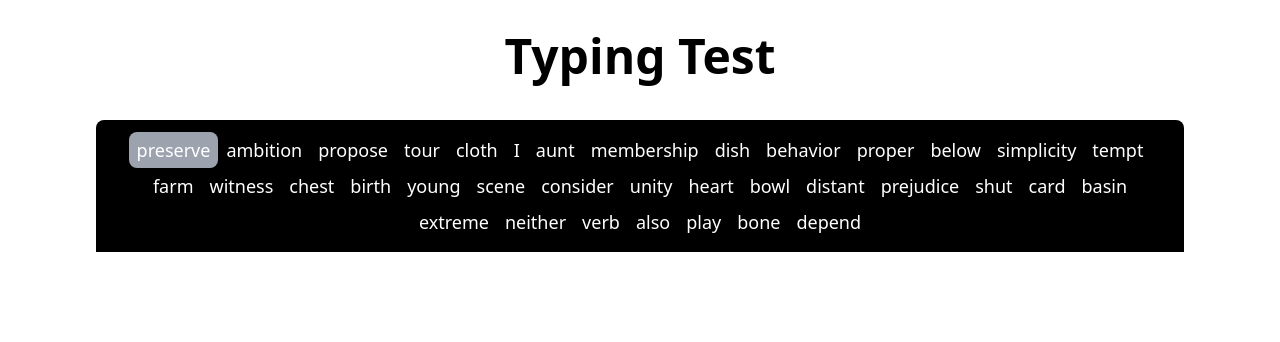
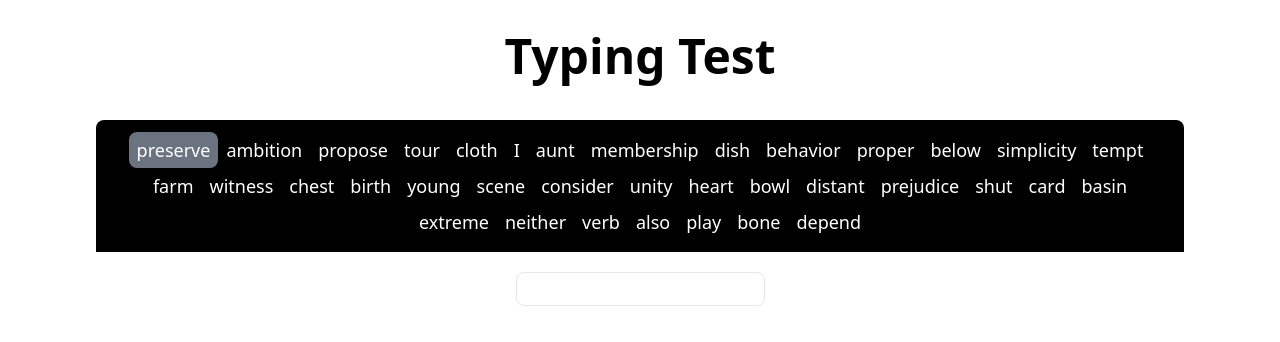
Before and after one commit to acaemr22/typer, a Next.js app: page / in a window 1280 px wide. Shown: the top 342 px of the page. Built offline with nearby package versions, Linux system fonts and the light colour scheme.

Commit message:
feat: add inputting a word, also add input and word comparing with styling the word

```diff
--- a/src/app/page.jsx
+++ b/src/app/page.jsx
@@ -1,4 +1,5 @@
 import WordList from "@/components/WordList";
+import WordInput from "@/components/WordInput";
 
 export default function Page() {
   return (
@@ -8,6 +9,7 @@ export default function Page() {
       </secton>
       <section className="px-24">
         <WordList />
+        <WordInput />
       </section>
     </main>
   );
--- /dev/null
+++ b/src/components/WordInput.jsx
@@ -0,0 +1,24 @@
+"use client";
+
+import React, { useEffect } from "react";
+import { useSelector } from "react-redux";
+import { useDispatch } from "react-redux";
+import { handleInputChange } from "@/redux/typingTest/typingTestSlice";
+
+const WordInput = () => {
+  const dispatch = useDispatch();
+  const val = useSelector((state) => state.typingTest.input);
+
+  return (
+    <div className="flex items-center justify-center py-5">
+      <input
+        className="border-slate border rounded-lg px-2 py-1"
+        type="text"
+        value={val}
+        onChange={(e) => dispatch(handleInputChange({ input: e.target.value }))}
+      />
+    </div>
+  );
+};
+
+export default WordInput;
--- a/src/components/WordList.jsx
+++ b/src/components/WordList.jsx
@@ -2,9 +2,7 @@
 import { useDispatch } from "react-redux";
 import { useSelector } from "react-redux";
 import Word from "./Word";
-import {
-  fetchWordList,
-} from "@/redux/typingTest/typingTestSlice";
+import { fetchWordList } from "@/redux/typingTest/typingTestSlice";
 import { useEffect } from "react";
 
 const WordList = () => {
@@ -13,20 +11,44 @@ const WordList = () => {
     dispatch(fetchWordList({ wordListType: "words-2000" }));
   }, []);
 
+  const classNames = ["bg-gray-500", "bg-blue-500", "bg-red-500"];
+
   const {
     completedCount,
     limits,
     wordList,
-    fetchWordListStatus,
+    wordClassNames,
+    correctTypedWordIndexes,
   } = useSelector((state) => state.typingTest);
 
+  const fetchWordListStatus = useSelector(
+    (state) => state.typingTest.fetchWordList.status
+  );
+
   return (
-    <div className="bg-black text-white flex flex-row justify-center flex-wrap py-3 px-3 rounded-t-lg">
+    <div className="bg-black text-white flex flex-row justify-center flex-wrap py-3 px-3 rounded-t-lg w-full">
       {fetchWordListStatus !== "failed" ? (
         wordList.slice(limits.start, limits.end).map((word, index) => {
           if (index == completedCount - limits.start) {
-            return <Word word={word} className="bg-gray-400 rounded-lg" />;
-          } else return <Word word={word} className="" />;
+            // returns the current word
+            return (
+              <Word
+                key={index}
+                word={word}
+                className={classNames[wordClassNames] + " rounded-lg"}
+              />
+            );
+          } else if (limits.start + index < completedCount) {
+            if (correctTypedWordIndexes.includes(limits.start + index)) {
+              // returns the current word correct typed words
+              return <Word key={index} word={word} className="text-blue-500" />;
+            } else {
+              return <Word key={index} word={word} className="text-red-500" />;
+            }
+          } else {
+            // returns the normal words
+            return <Word key={index} word={word} />;
+          }
         })
       ) : (
         <div>There was a problem, please reload the page.</div>
--- a/src/redux/typingTest/typingTestSlice.js
+++ b/src/redux/typingTest/typingTestSlice.js
@@ -21,16 +21,38 @@ export const typingTestSlice = createSlice({
     fetchWordList: {
       status: "idle",
     },
+    wordClassNames: 0,
+    currentWord: "",
+    currentWordState: "idle",
     limits: { start: 0, end: 36, diff: 36 },
   },
   reducers: {
     handleInputChange: (state, action) => {
-      const input = action.payload;
+      const input = action.payload.input;
+      if (!/\s+/g.test(input)) {
+        state.input = input;
 
-      if (input !== " " && input.slice(-1) !== " ") {
-        state.input = input;
+        state.wordClassNames = !input
+          ? 0
+          : state.currentWord.includes(input)
+          ? 1
+          : 2;
       } else {
+        if (/\S+\s$/g.test(input)) {
+          const { limits, completedCount } = state;
+          if (limits.end == completedCount + 1) {
+            state.limits.start += state.limits.diff;
+            state.limits.end += state.limits.diff;
+          }
+
+          if (input.slice(0, -1) == state.currentWord) {
+            state.correctTypedWordIndexes.push(completedCount);
+          }
+          state.currentWord = state.wordList[completedCount + 1];
+          state.wordClassNames = 0;
+        }
         state.input = "";
+        state.completedCount++;
       }
     },
   },
@@ -39,6 +61,7 @@ export const typingTestSlice = createSlice({
     builder.addCase(fetchWordList.fulfilled, (state, action) => {
       state.status = "succeeded";
       state.wordList = action.payload;
+      state.currentWord = action.payload[state.completedCount];
     });
     builder.addCase(fetchWordList.rejected, (state, action) => {
       state.status = "failed";
```
